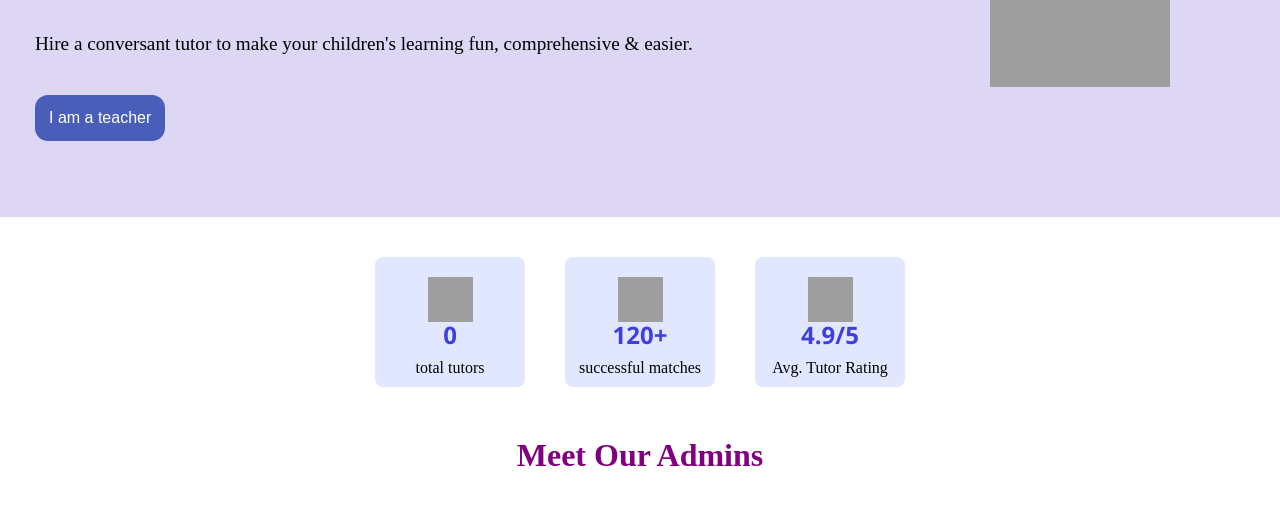
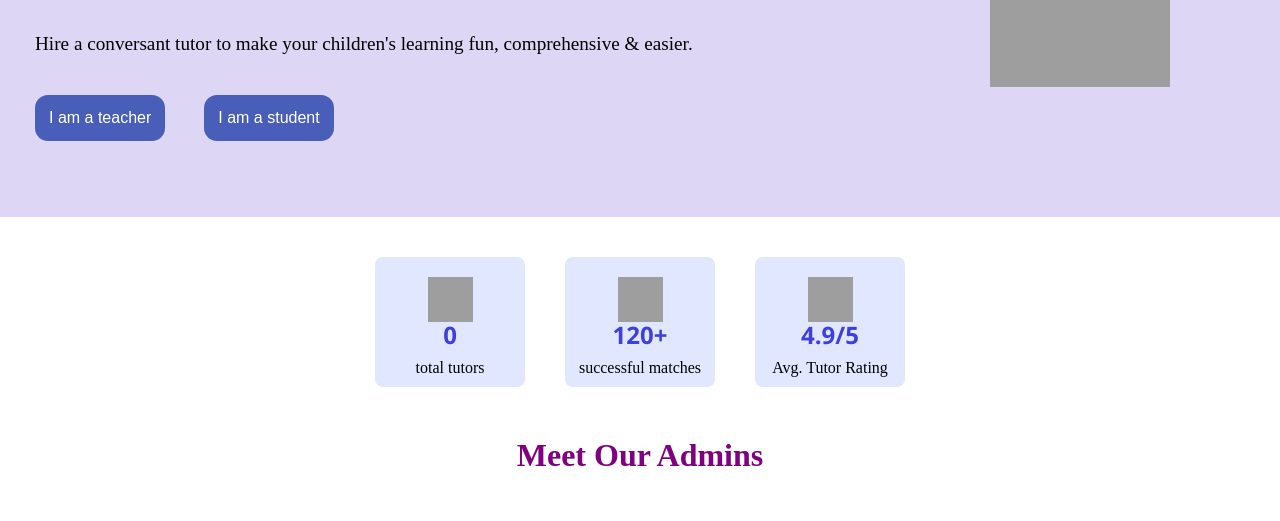
Before and after one commit to Hasib-2005/Smart-Tuition-Matching, a plain HTML site: page index.html in a window 1280 px wide. Shown: the part 270-791 px from the top of the page. Drawn offline with Linux system fonts and the light colour scheme; grey boxes are pictures that could not be loaded.

Commit message:
student button restored

```diff
--- a/index.html
+++ b/index.html
@@ -30,7 +30,7 @@
             Learning Platform.</p> <br> <br>
             <p id="p3">Hire a conversant tutor to make your children's learning fun, comprehensive & easier.</p>
             <button class="bt" onclick="goToPage('tutor')">I am a teacher</button>
-            <!-- <button class="bt" onclick="goToPage('student')">I am a student</button> -->
+            <button class="bt" onclick="goToPage('student')">I am a student</button>
         </div>
         <div id="part2">
             <div id="box1" class="box">
```
